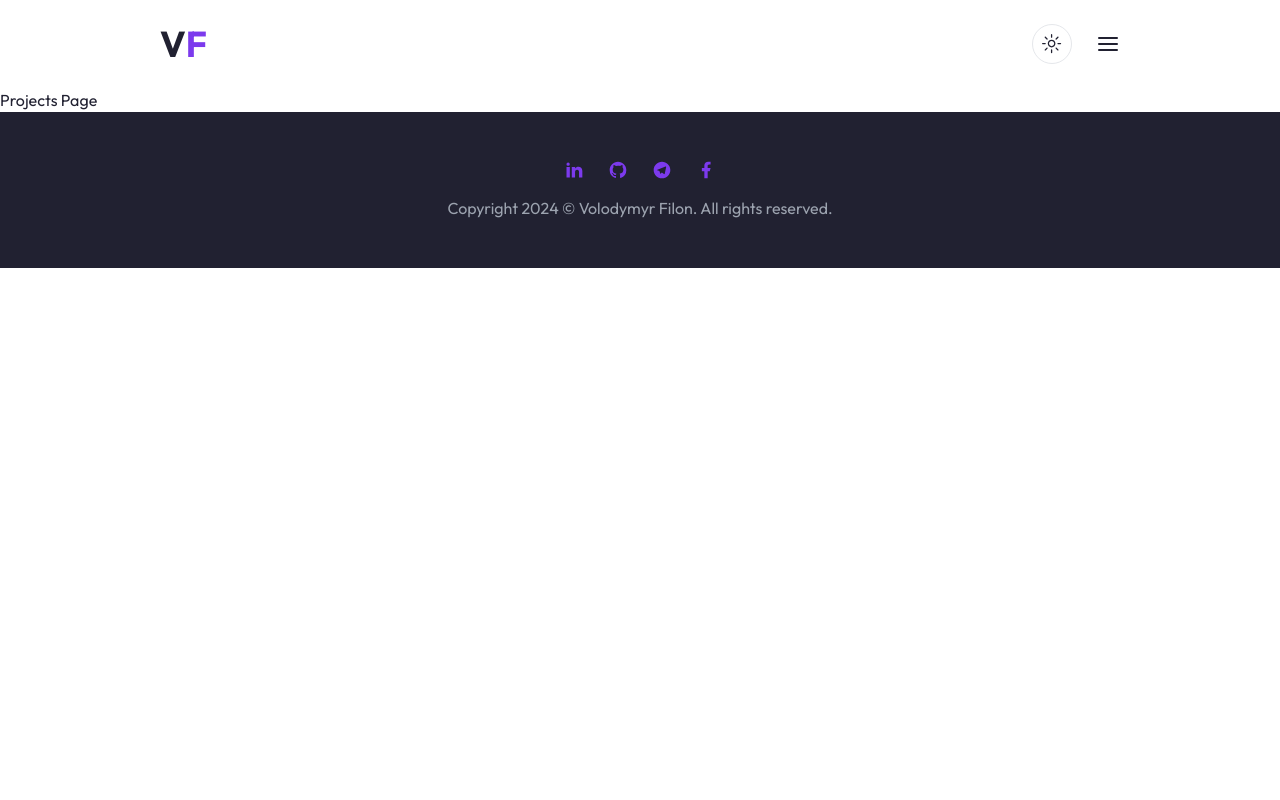
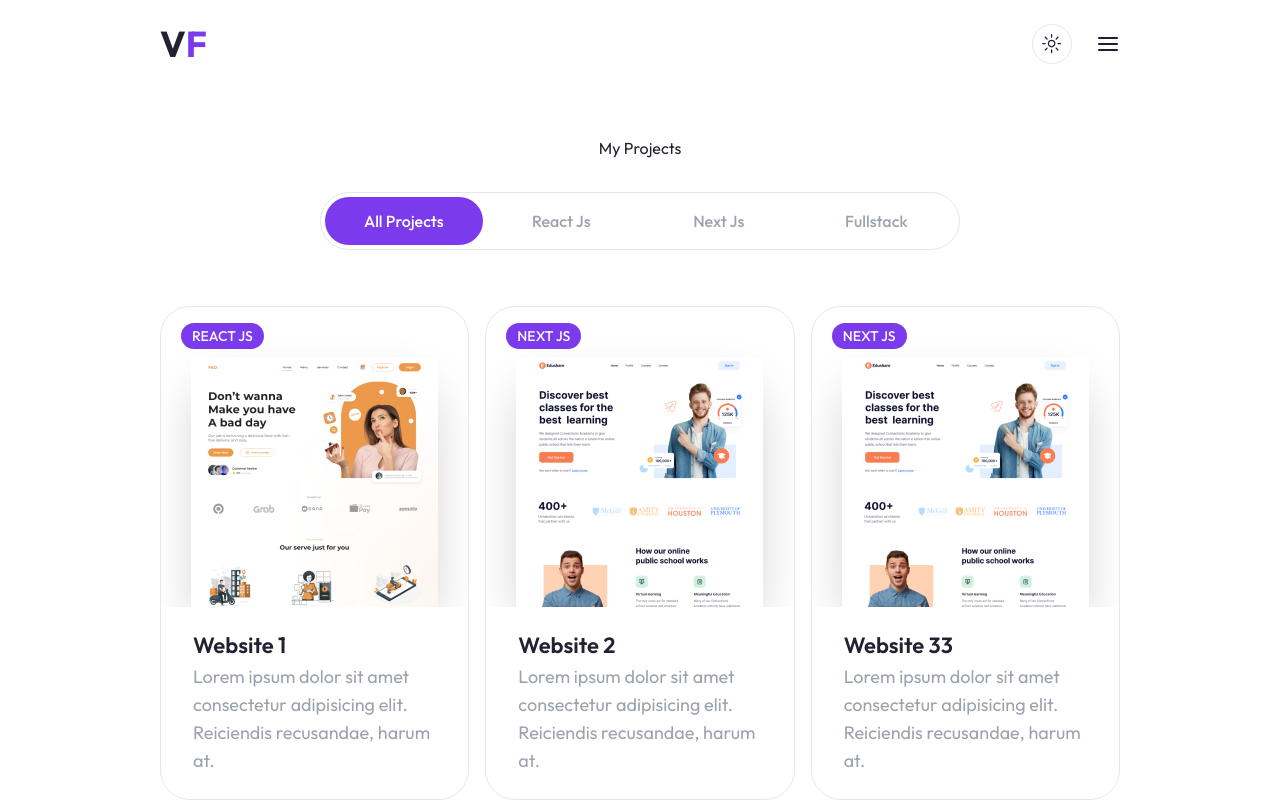
Before and after one commit to volodymyrfilon/portfolio-website, a Next.js app: page /projects in a window 1280 px wide. Shown: the top 800 px of the page. Built offline with nearby package versions, Linux system fonts and the light colour scheme.

Commit message:
feat: projects page

```diff
--- a/app/projects/page.jsx
+++ b/app/projects/page.jsx
@@ -1,5 +1,140 @@
+'use client'
+
+import ProjectCard from '@/components/ProjectCard'
+import { Tabs, TabsContent, TabsList, TabsTrigger } from '@/components/ui/tabs'
+import { useState } from 'react'
+
+const projectData = [
+	{
+		image: '/work/2.png',
+		category: 'react js',
+		name: 'Website 1',
+		description:
+			'Lorem ipsum dolor sit amet consectetur adipisicing elit. Reiciendis recusandae, harum at.',
+		link: '/',
+		github: '/',
+	},
+	{
+		image: '/work/1.png',
+		category: 'next js',
+		name: 'Website 2',
+		description:
+			'Lorem ipsum dolor sit amet consectetur adipisicing elit. Reiciendis recusandae, harum at.',
+		link: '/',
+		github: '/',
+	},
+	{
+		image: '/work/1.png',
+		category: 'next js',
+		name: 'Website 33',
+		description:
+			'Lorem ipsum dolor sit amet consectetur adipisicing elit. Reiciendis recusandae, harum at.',
+		link: '/',
+		github: '/',
+	},
+	{
+		image: '/work/2.png',
+		category: 'react js',
+		name: 'Website 12',
+		description:
+			'Lorem ipsum dolor sit amet consectetur adipisicing elit. Reiciendis recusandae, harum at.',
+		link: '/',
+		github: '/',
+	},
+	{
+		image: '/work/2.png',
+		category: 'fullstack',
+		name: 'Website dfdf',
+		description:
+			'Lorem ipsum dolor sit amet consectetur adipisicing elit. Reiciendis recusandae, harum at.',
+		link: '/',
+		github: '/',
+	},
+	{
+		image: '/work/1.png',
+		category: 'react js',
+		name: 'Website aoao',
+		description:
+			'Lorem ipsum dolor sit amet consectetur adipisicing elit. Reiciendis recusandae, harum at.',
+		link: '/',
+		github: '/',
+	},
+	{
+		image: '/work/2.png',
+		category: 'next js',
+		name: 'Website "ewe"',
+		description:
+			'Lorem ipsum dolor sit amet consectetur adipisicing elit. Reiciendis recusandae, harum at.',
+		link: '/',
+		github: '/',
+	},
+	{
+		image: '/work/1.png',
+		category: 'fullstack',
+		name: 'Webpag e dev',
+		description:
+			'Lorem ipsum dolor sit amet consectetur adipisicing elit. Reiciendis recusandae, harum at.',
+		link: '/',
+		github: '/',
+	},
+	{
+		image: '/work/1.png',
+		category: 'fullstack',
+		name: 'Websiteeee',
+		description:
+			'Lorem ipsum dolor sit amet consectetur adipisicing elit. Reiciendis recusandae, harum at.',
+		link: '/',
+		github: '/',
+	},
+]
+
+// remove category duplicates
+const uniqueCategories = [
+	'all projects',
+	...new Set(projectData.map(item => item.category)),
+]
+
 const Projects = () => {
-	return <div>Projects Page</div>
+	const [categories, setCategories] = useState(uniqueCategories)
+	const [category, setCategory] = useState('all projects')
+
+	const filteredProjects = projectData.filter(project => {
+		// if category is 'all projects' return all projects, else filter category
+		return category === 'all projects' ? project : project.category === category
+	})
+
+	return (
+		<section className='min-h-screen pt-12'>
+			<div className='container mx-auto'>
+				<h2 className='section title mb-8 xl:mb-16 text-center mx-auto'>
+					My Projects
+				</h2>
+				{/* tabs */}
+				<Tabs defaultValue={category} className='mb-12 xl:mb-48'>
+					<TabsList className='w-full grid h-full md:grid-cols-4 lg:max-w-[640px] mb-12 mx-auto md:border dark:border-none'>
+						{categories.map((category, index) => (
+							<TabsTrigger
+								onClick={() => setCategory(category)}
+								value={category}
+								key={index}
+								className='capitalize w-[162px] md:w-auto'
+							>
+								{category}
+							</TabsTrigger>
+						))}
+					</TabsList>
+					{/* tabs content */}
+					<div className='text-lg xl:mt-8 grid grid-cols-1 lg:grid-cols-3 gap-4'>
+						{filteredProjects.map((project, index) => (
+							<TabsContent value={category} key={index}>
+								<ProjectCard project={project} />
+							</TabsContent>
+						))}
+					</div>
+				</Tabs>
+			</div>
+		</section>
+	)
 }
 
 export default Projects
```
